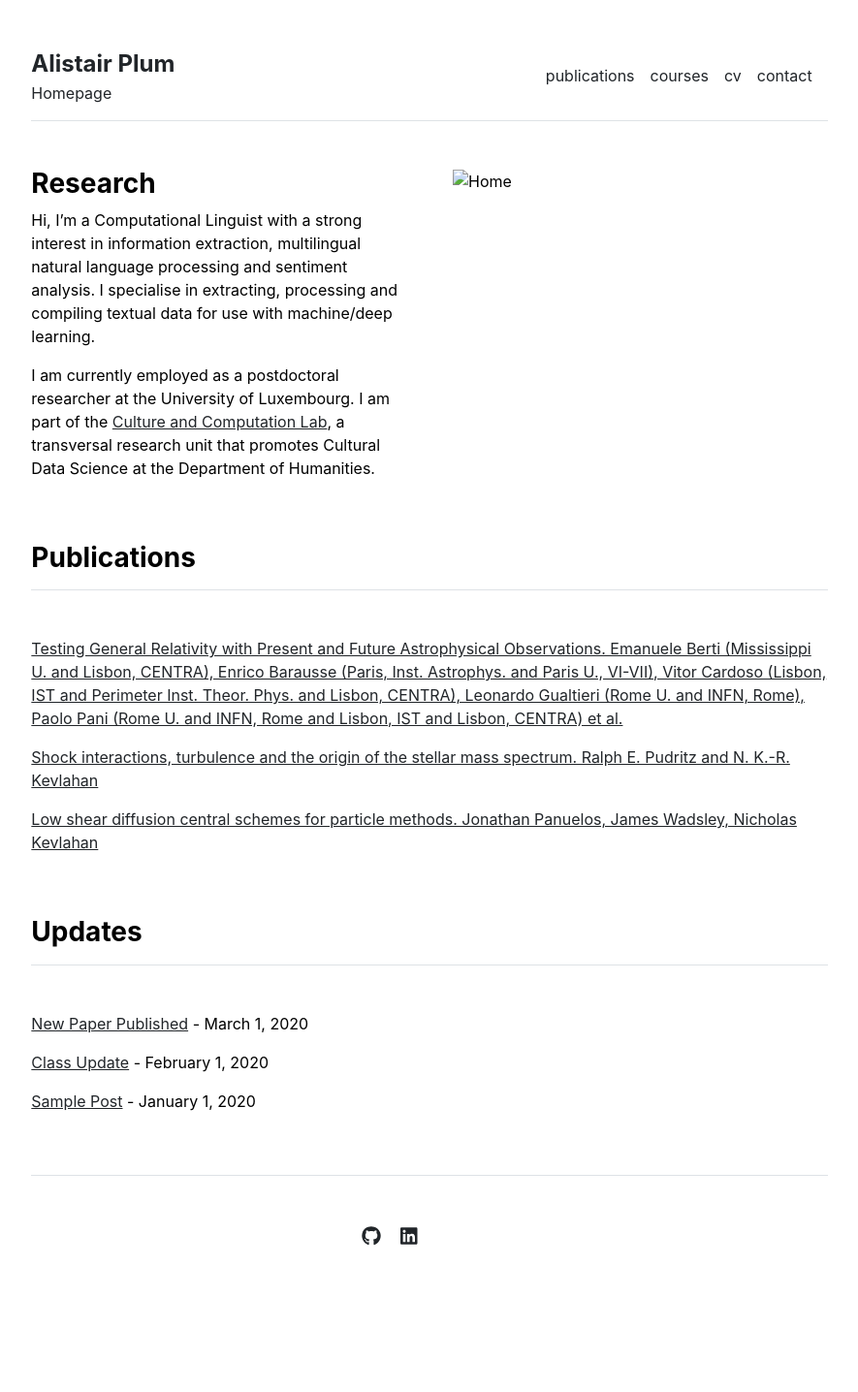
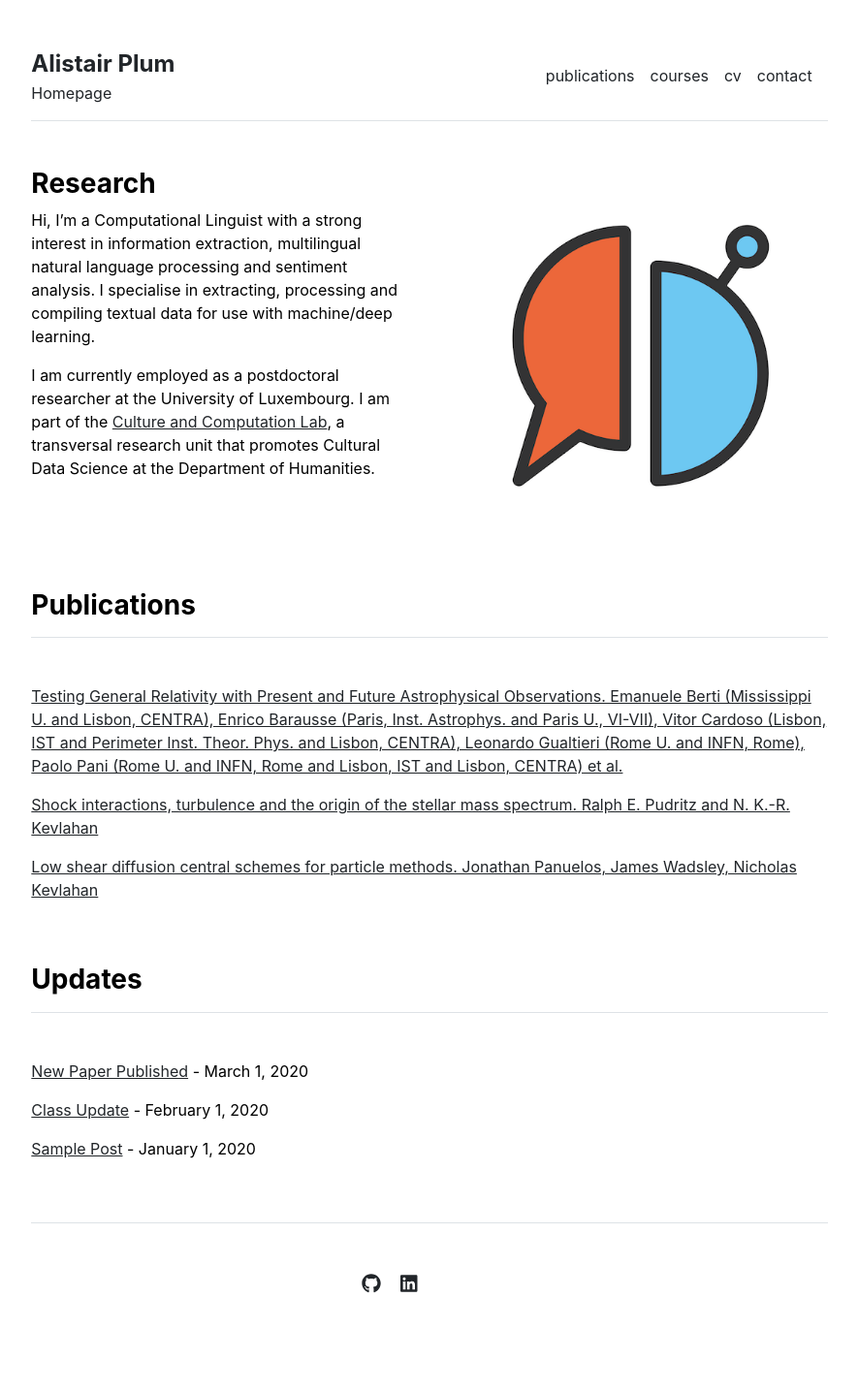
Before and after one commit to plumaj/plumaj.github.io, a Jekyll site: the page built from index.md, in a window 1280 px wide. Shown: the whole page at 97% size, without its empty margins (197-1082 px from the left). Built offline with Jekyll 4.4.1, drawn with Linux system fonts in a browser that asks for light colours; before the commit the page ends 1387 px from its top, so only the background shows below that.

Commit message:
adding content 05

```diff
--- a/_layouts/home.html
+++ b/_layouts/home.html
@@ -8,7 +8,7 @@ layout: default
     {{ content }}
   </div>
   <div class="col-md-6">
-    <img src="{{ site.github.url }}/assets/img/favicon.jpg" alt="Home" width="100%">
+    <img src="{{ site.github.url }}/assets/img/favicon.png" alt="Home" width="100%">
   </div>
 </div>
 
```
